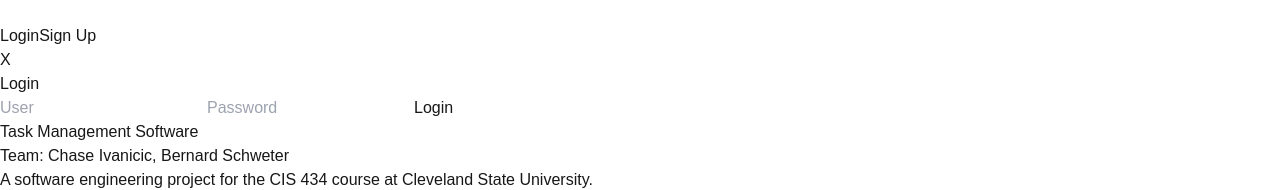
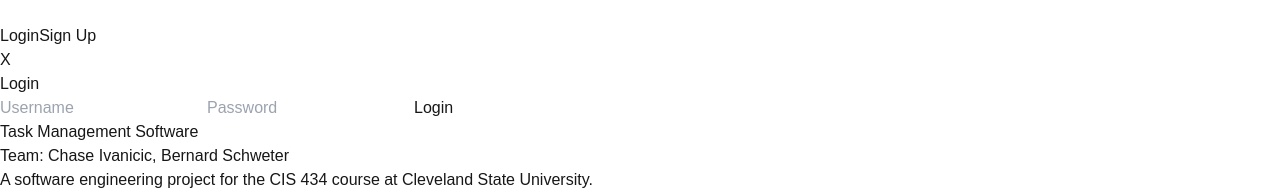
Before and after one commit to Bernard199/CIS-434-Software-Engineering-Project, a Next.js app in the folder Webpage/task-manager/: page / in a window 1280 px wide. Both pictures are taken after a click on the button "Login". Shown: the top 190 px of the page. Built offline with nearby package versions, Linux system fonts and the light colour scheme.

Commit message:
modified:   Webpage/task-manager/src/app/components/NavBar.tsx

```diff
--- a/Webpage/task-manager/src/app/components/NavBar.tsx
+++ b/Webpage/task-manager/src/app/components/NavBar.tsx
@@ -42,7 +42,6 @@ const handleLogin = async (username: string, password: string) => {
       setLoginModalOpen(false);
       setToast({ type: 'success', message: 'Login successful' });
     } catch (error: any) {
-    // Extract error details properly
       const errorMessage = Array.isArray(error.response?.data?.detail)
         ? error.response?.data?.detail.map((detail: any) => detail.msg).join(', ')
         : error.response?.data?.detail || 'Login failed';
@@ -143,10 +142,10 @@ const handleSignUp = async (username: string, password: string) => {
             <div className='bg-white p-6 rounded-lg shadow-lg w-[400px] relative'>
               <button onClick={toggleLoginModal} className='top-2 right-2 text-gray-500 absolute'>X</button>
               <h2 className='text-xl font-bold mb-4'>Login</h2>
-              <input type='email' placeholder='User' id='login-User' className='w-full mb-3 p-2 border border-gray-300 rounded' />
+              <input type='text' placeholder='Username' id='login-username' className='w-full mb-3 p-2 border border-gray-300 rounded' />
               <input type='password' placeholder='Password' id='login-password' className='w-full mb-4 p-2 border border-gray-300 rounded' />
               {loginError && <p className='text-red-500 text-sm mb-3'>{loginError}</p>}
-              <button onClick={() => handleLogin((document.getElementById('login-email') as HTMLInputElement)?.value || '', (document.getElementById('login-password') as HTMLInputElement)?.value || '')} className='w-full px-4 py-2 bg-[#007bff] text-white rounded hover:bg-transparent hover:text-[#007bff] border-2 border-[#007bff] transition-all duration-300'>Login</button>
+              <button onClick={() => handleLogin((document.getElementById('login-username') as HTMLInputElement)?.value || '', (document.getElementById('login-password') as HTMLInputElement)?.value || '')} className='w-full px-4 py-2 bg-[#007bff] text-white rounded hover:bg-transparent hover:text-[#007bff] border-2 border-[#007bff] transition-all duration-300'>Login</button>
             </div>
           </div>
         )}
@@ -157,10 +156,10 @@ const handleSignUp = async (username: string, password: string) => {
             <div className='bg-white p-6 rounded-lg shadow-lg w-[400px] relative'>
               <button onClick={toggleSignUpModal} className='top-2 right-2 text-gray-500 absolute'>X</button>
               <h2 className='text-xl font-bold mb-4'>Sign Up</h2>
-              <input type='email' placeholder='User' id='signup-User' className='w-full mb-3 p-2 border border-gray-300 rounded' />
+              <input type='text' placeholder='Username' id='signup-username' className='w-full mb-3 p-2 border border-gray-300 rounded' />
               <input type='password' placeholder='Password' id='signup-password' className='w-full mb-4 p-2 border border-gray-300 rounded' />
               {signUpError && <p className='text-red-500 text-sm mb-3'>{signUpError}</p>}
-              <button onClick={() => handleSignUp((document.getElementById('signup-email') as HTMLInputElement)?.value || '', (document.getElementById('signup-password') as HTMLInputElement)?.value || '')} className='w-full px-4 py-2 bg-[#007bff] text-white rounded hover:bg-transparent hover:text-[#007bff] border-2 border-[#007bff] transition-all duration-300'>Sign Up</button>
+              <button onClick={() => handleSignUp((document.getElementById('signup-username') as HTMLInputElement)?.value || '', (document.getElementById('signup-password') as HTMLInputElement)?.value || '')} className='w-full px-4 py-2 bg-[#007bff] text-white rounded hover:bg-transparent hover:text-[#007bff] border-2 border-[#007bff] transition-all duration-300'>Sign Up</button>
             </div>
           </div>
         )}
```
Lines whose indentation alone changed are shown as unchanged.
